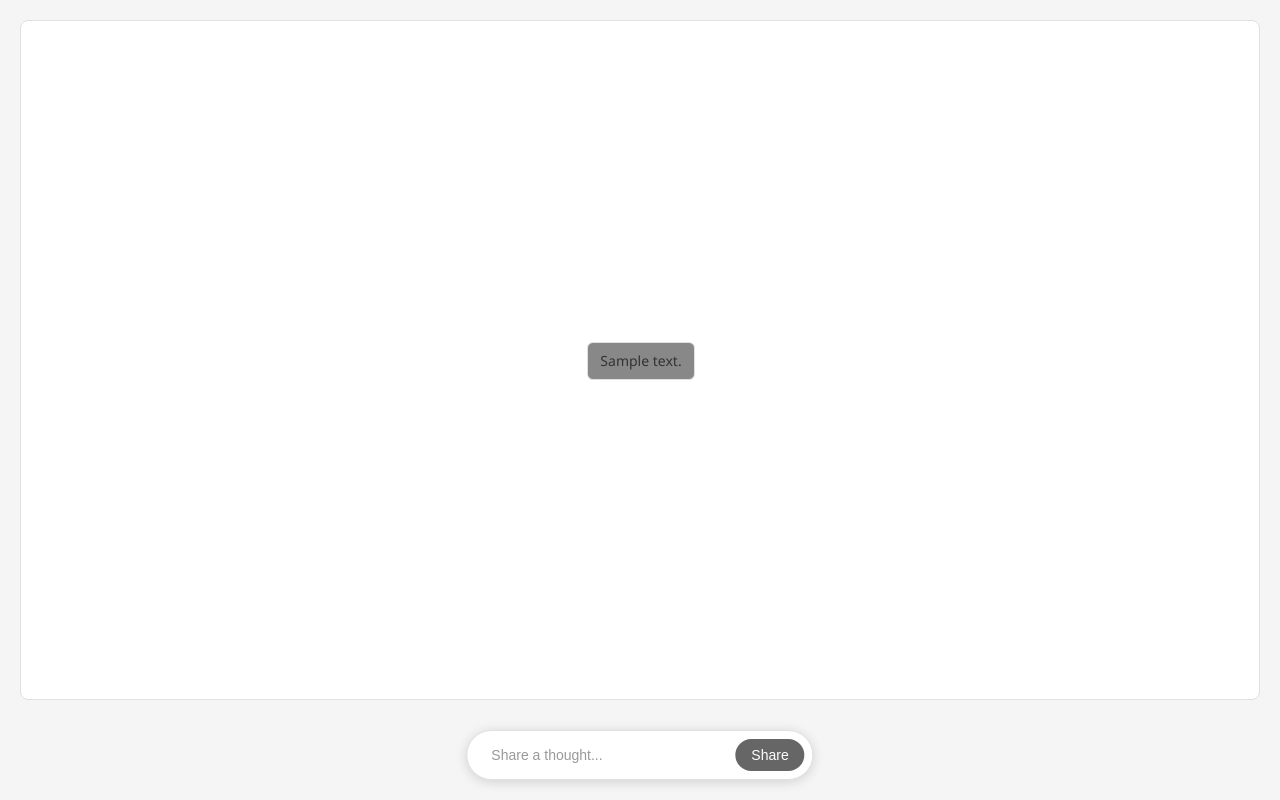
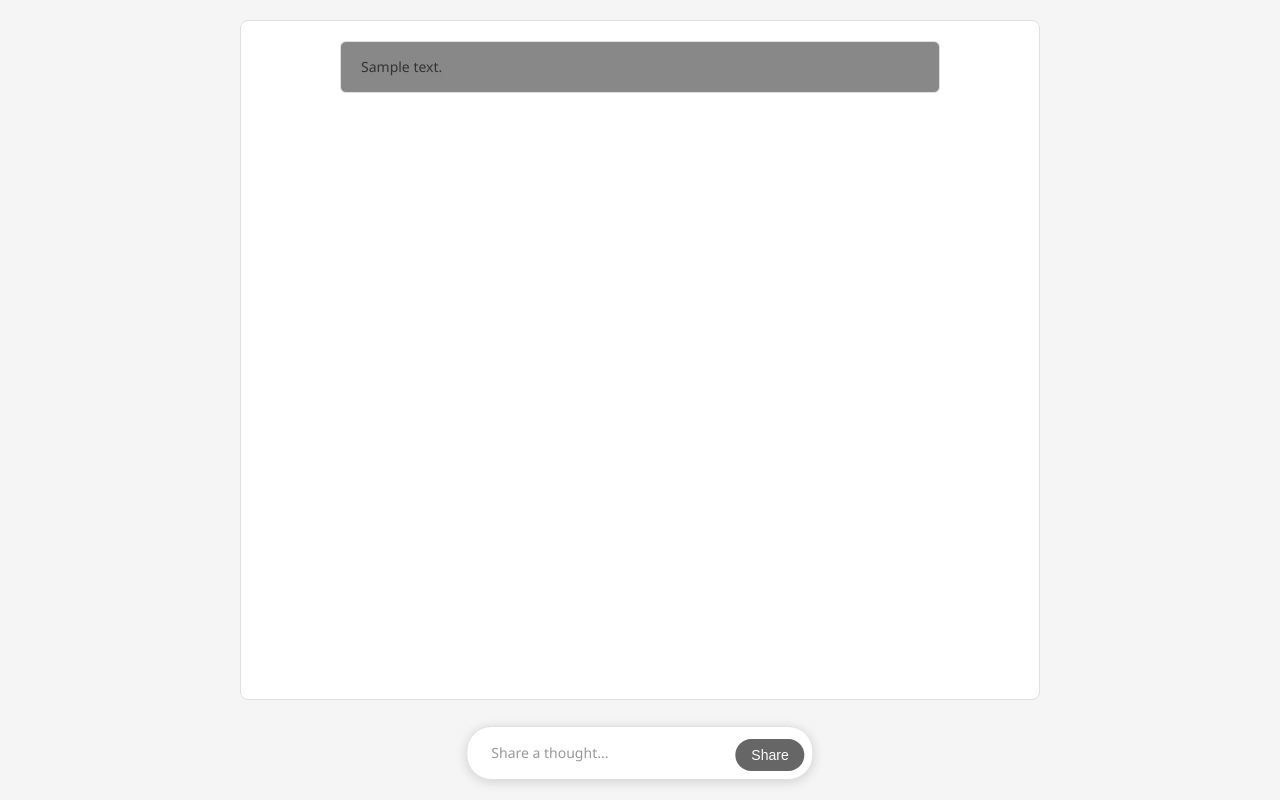
Before and after one commit to Zwee42/shared_thoughts, a Flask app: page /1 in a window 1280 px wide. Run offline with Flask 3, Linux system fonts and the light colour scheme; tables that the repository leaves empty hold one stand-in row (values such as "Sample post"); some libraries are stand-ins or nearby versions.

Commit message:
made input box more flexible and make list the default layout

```diff
--- a/static/script.js
+++ b/static/script.js
@@ -1,5 +1,6 @@
 // Global variables
-let thoughtInput, currentLayout = 'spiral', socket;
+const defaultLayout = "list";
+let thoughtInput, currentLayout = defaultLayout, socket;
 
 // Initialize the page when DOM is loaded
 document.addEventListener('DOMContentLoaded', function() {
@@ -17,18 +18,24 @@ function initBoard() {
     // Event listeners
     document.getElementById('submit-thought').addEventListener('click', submitThought);
 
-    // Submit on Enter
+    // Submit on Enter (Shift+Enter for new line)
     thoughtInput.addEventListener('keydown', function(e) {
-        if (e.key === 'Enter') {
+        if (e.key === 'Enter' && !e.shiftKey) {
             e.preventDefault();
             submitThought();
         }
     });
 
+    // Auto-resize textarea as user types
+    thoughtInput.addEventListener('input', function() {
+        this.style.height = 'auto';
+        this.style.height = this.scrollHeight + 'px';
+    });
+
     // Get layout from URL parameter, default to spiral
     const urlParams = new URLSearchParams(window.location.search);
     const layoutParam = urlParams.get('layout');
-    const selectedLayout = layoutParam === 'list' ? 'list' : 'spiral';
+    const selectedLayout = layoutParam || defaultLayout; // === 'list' ? 'list' : 'spiral';
     setLayout(selectedLayout);
 
     // Load existing thoughts
--- a/static/style.css
+++ b/static/style.css
@@ -255,7 +255,7 @@ body {
 .thought-input-container {
     display: flex;
     gap: 10px;
-    align-items: center;
+    align-items: flex-end;
     background: white;
     padding: 8px;
     border-radius: 25px;
@@ -271,6 +271,11 @@ body {
     border-radius: 20px;
     min-width: 250px;
     background: transparent;
+    resize: none;
+    max-height: 150px;
+    overflow-y: auto;
+    font-family: 'Segoe UI', Tahoma, Geneva, Verdana, sans-serif;
+    line-height: 1.4;
 }
 
 #thought-input::placeholder {
--- a/templates/board.html
+++ b/templates/board.html
@@ -12,7 +12,7 @@
 
 <div class="bottom-controls">
     <div class="thought-input-container">
-        <input type="text" id="thought-input" placeholder="{{ texts.add_thought_placeholder }}">
+        <textarea id="thought-input" placeholder="{{ texts.add_thought_placeholder }}" maxlength="500" rows="1"></textarea>
         <button id="submit-thought" class="submit-btn">{{ texts.submit_button }}</button>
     </div>
 </div>
```
